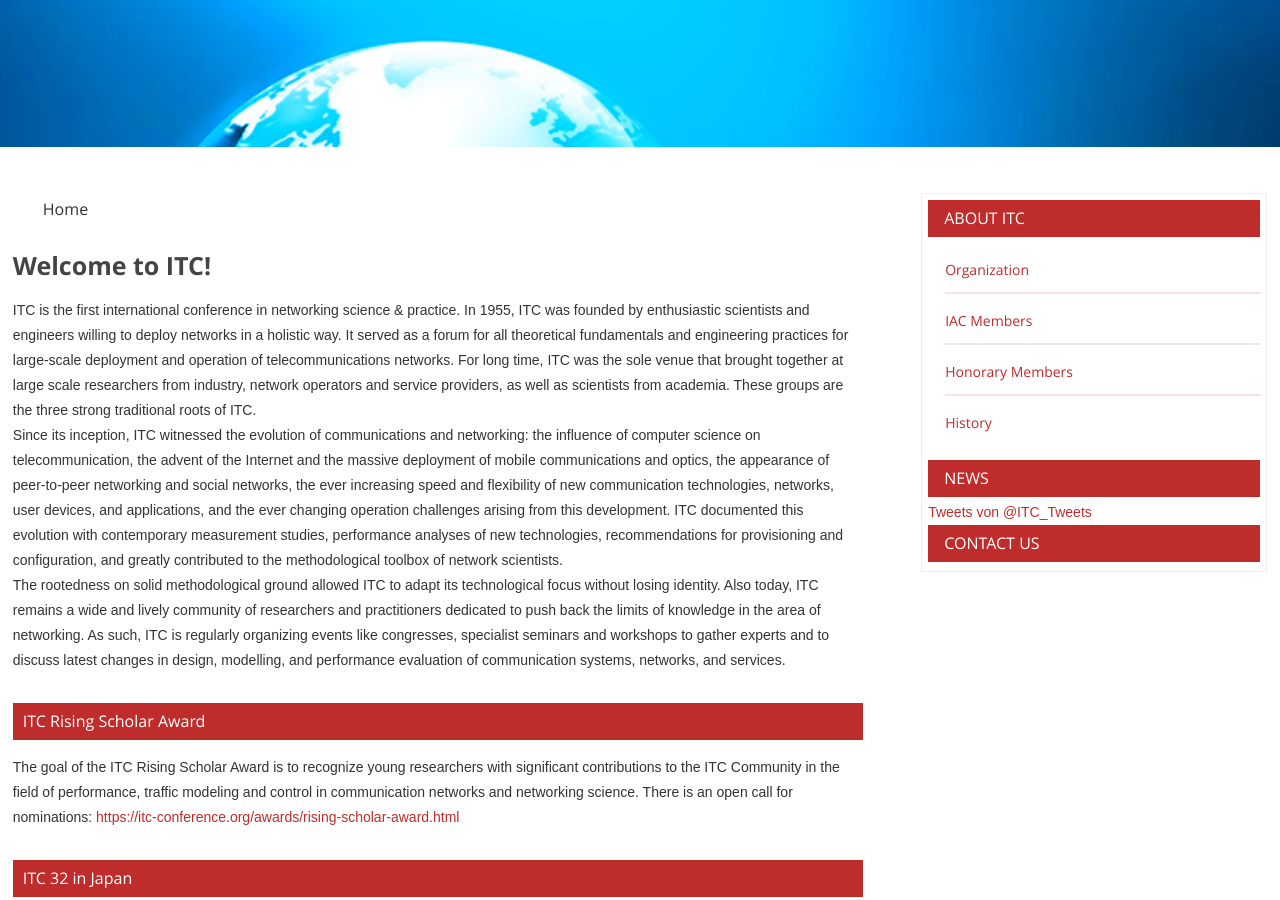
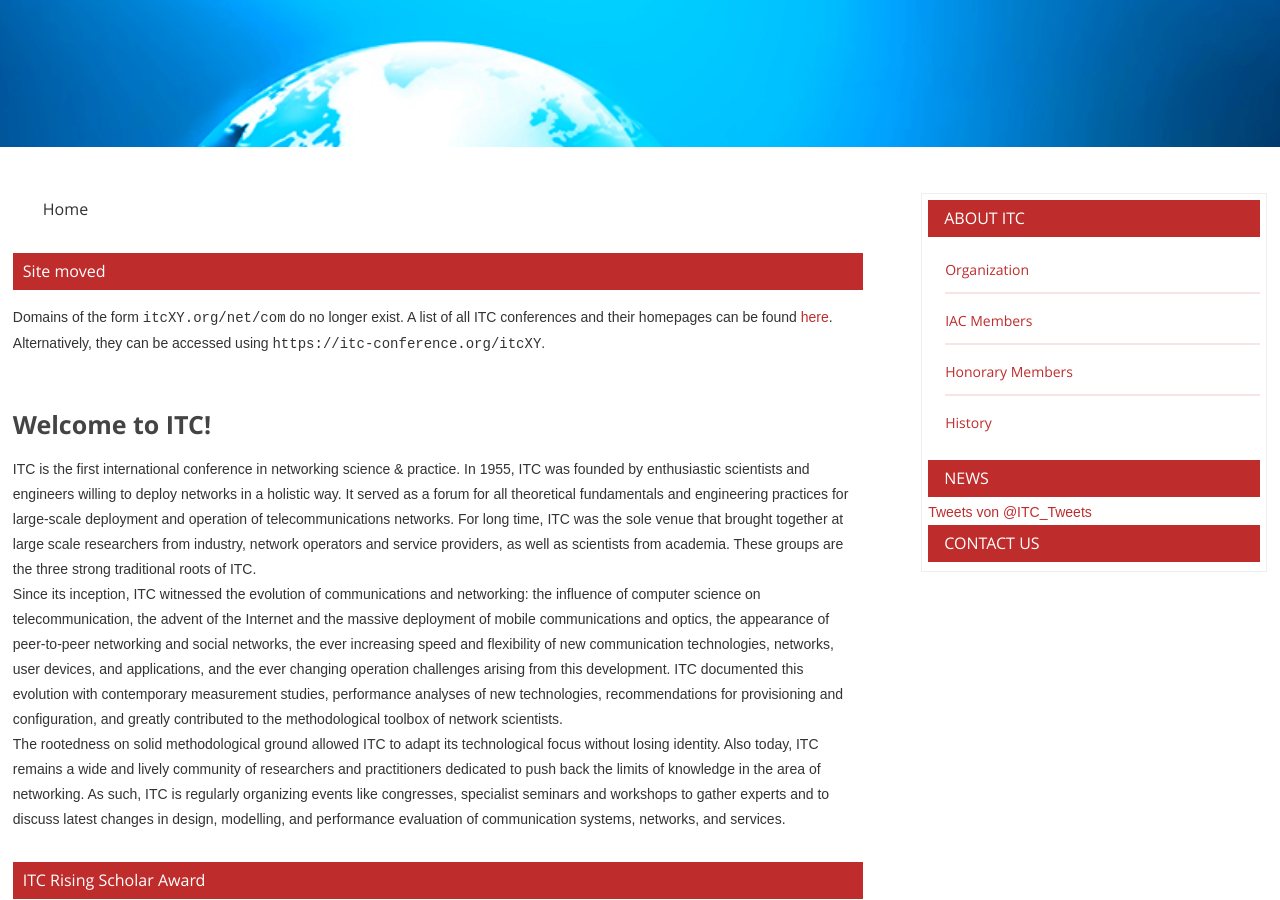
Before and after one commit to lsinfo3/itc-conference, a Jekyll site: the page built from index.md, in a window 1280 px wide and 900 px high, scrolled down 393 px. Built offline with Jekyll 4.4.1, drawn with Linux system fonts in a browser that asks for light colours; comment, search, counter and statistics services are not loaded.

Commit message:
Add note about new domains

```diff
--- a/index.md
+++ b/index.md
@@ -6,6 +6,13 @@ sidebar: about-itc
 sidebarstyle: right_info
 ---
 
+## Site moved
+
+Domains of the form `itcXY.org/net/com` do no longer exist.
+A list of all ITC conferences and their homepages can be found [here]({{ site.baseurl }}/congresses.html).
+Alternatively, they can be accessed using `{{ site.domain }}/itcXY`.
+
+<br/>
 
 # Welcome to ITC!
 
```
Also changed, not shown: _congresses/itc018.md (+1 -0 lines).
